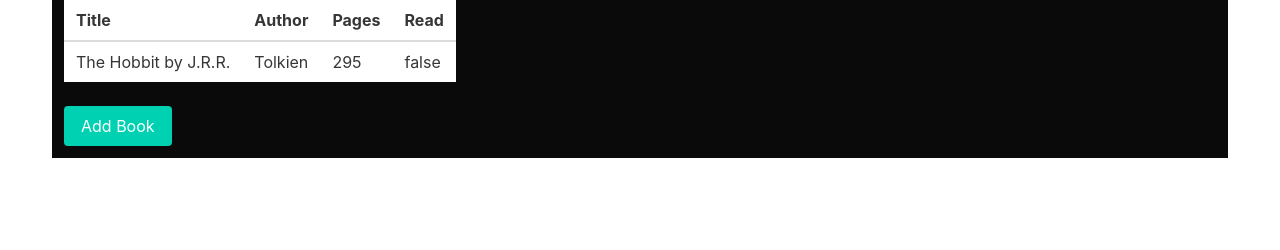
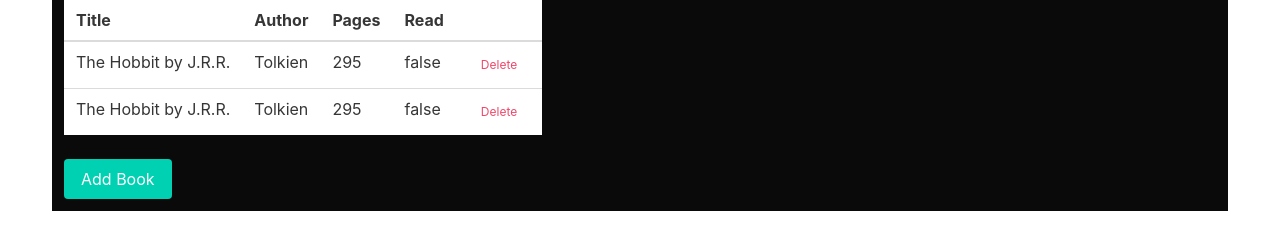
Before and after one commit to tcorrea/odin-library, a website: page index.html in a window 1280 px wide. Drawn offline with nearby package versions, Linux system fonts and the light colour scheme.

Commit message:
feat: remove book

```diff
--- a/index.html
+++ b/index.html
@@ -22,6 +22,7 @@
                                     <th>Author</th>
                                     <th>Pages</th>
                                     <th>Read</th>
+                                    <th></th>
                                 </tr>
                             </thead>
                             <tbody class="books"></tbody>
--- a/javascript/script.js
+++ b/javascript/script.js
@@ -12,20 +12,53 @@ function addBookToLibrary(bookObj) {
     myLibrary.push(book);
 }
 
+function removeBook(index) {
+    myLibrary.splice(index, 1); // 2nd parameter means remove one item only
+    showBooks();
+}
+
 function showBooks() {
     const booksTable = document.querySelector(".books");
     // Clearing element
     booksTable.innerHTML = "";
 
-    myLibrary.map((item) => {
+    myLibrary.map((item, index) => {
         const bookTR = document.createElement("tr");
+        // const bookTD = document.createElement("td");
+        bookTR.innerHTML += `
+            <td>${item.title}</td>
+            <td>${item.author}</td>
+            <td>${item.pages}</td>
+            <td>${item.read}</td>
+            <td>
+                <button
+                    class="button is-danger is-inverted is-small remove"
+                    value=${index}
+                >
+                    Delete
+                </button>
+            </td>
+        `;
 
-        for (let index = 0; index < Object.keys(item).length; index++) {
-            const bookTD = document.createElement("td");
-            bookTD.innerText = item[Object.keys(item)[index]];
-            bookTR.appendChild(bookTD);
-        }
+        // for (let index = 0; index < Object.keys(item).length; index++) {
+        //     const bookTD = document.createElement("td");
+        //     bookTD.innerText = item[Object.keys(item)[index]];
+        //     bookTR.appendChild(bookTD);
+        // }
         booksTable.appendChild(bookTR);
+    });
+    handlerEventListenerToRemove();
+}
+
+function handlerEventListenerToRemove() {
+    [...document.querySelectorAll(".remove")].map((item) => {
+        item.addEventListener(
+            "click",
+            (event) => {
+                removeBook(~~event.target.value);
+            },
+            { once: true }
+        );
     });
 }
 
@@ -50,5 +83,11 @@ document.addEventListener("DOMContentLoaded", function() {
         pages: 295,
         read: false,
     });
+    addBookToLibrary({
+        title: "The Hobbit by J.R.R.",
+        author: "Tolkien",
+        pages: 295,
+        read: false,
+    });
     showBooks();
 });
```
